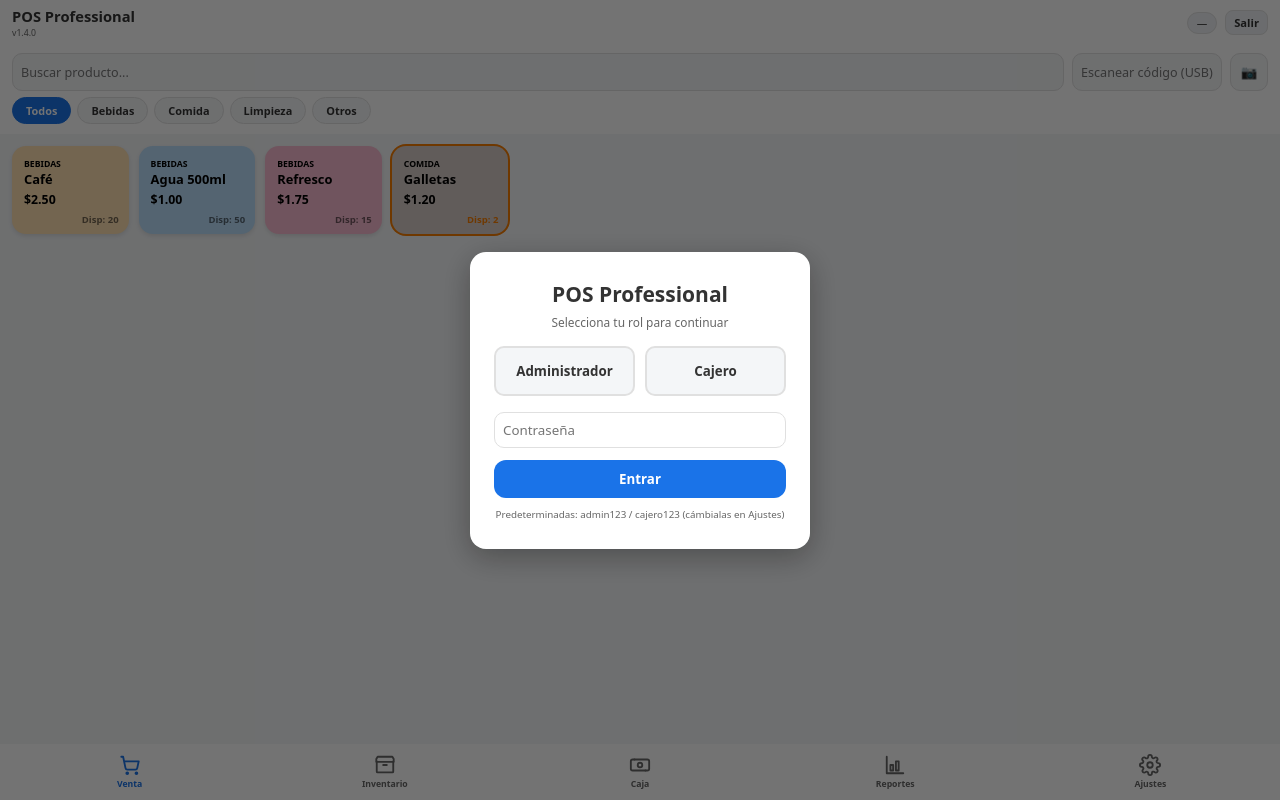
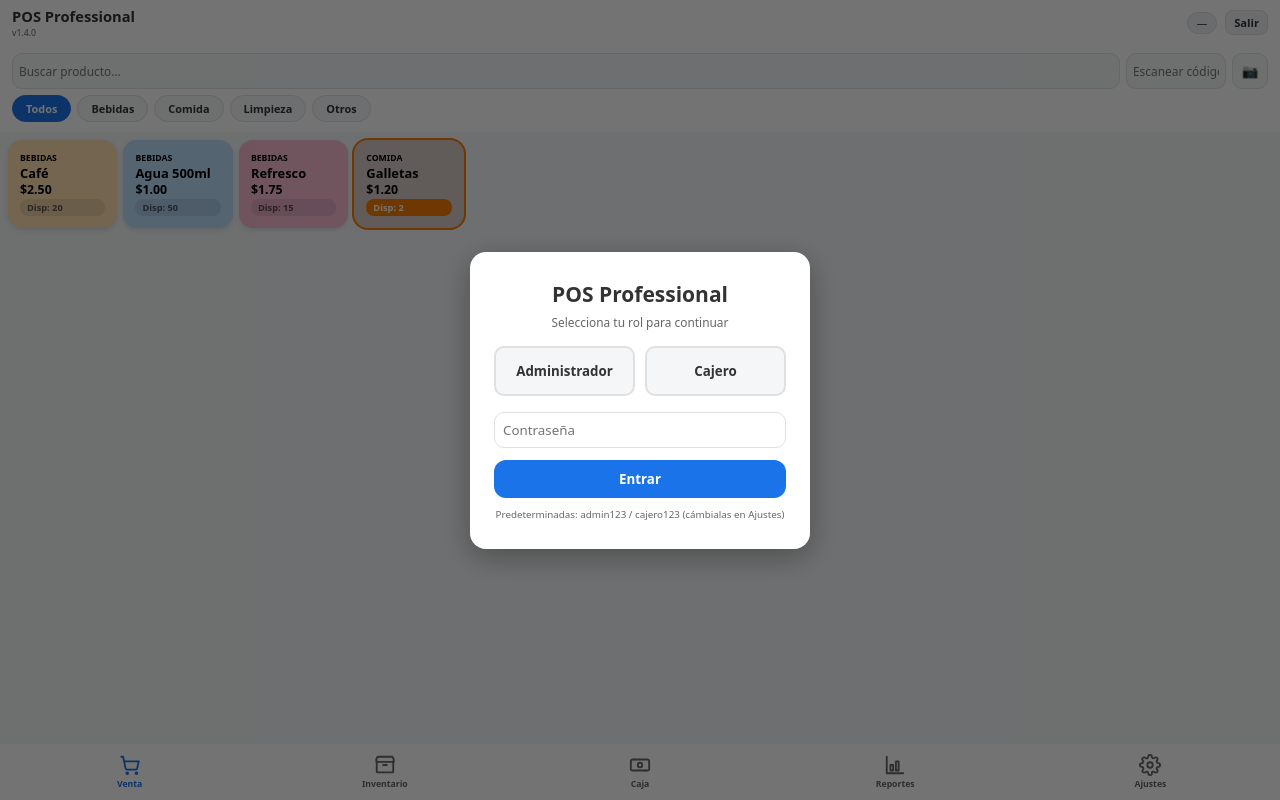
Before and after one commit to Disney95/Pos_pro, a website: page www/index.html in a window 1280 px wide. Drawn offline with Linux system fonts and the light colour scheme.

Commit message:
Add files via upload

```diff
--- a/www/css/style.css
+++ b/www/css/style.css
@@ -67,15 +67,16 @@
         /* VISTA POS / CATÁLOGO */
         #pos-view { flex-direction: column; height: 100%; position: relative; padding: 0; }
         .pos-toolbar { padding: 8px 12px; display: flex; flex-direction: column; gap: 6px; background: var(--bg-card); flex-shrink: 0; }
-        .search-row { display: flex; gap: 8px; }
-        .search-row input { flex: 1; padding: 8px; border: 1px solid var(--border-color); border-radius: 10px; background: var(--bg-primary); color: var(--text-main); font-size: 0.9rem; }
-        .btn-icon-scan { width: 38px; height: 38px; border-radius: 10px; border: 1px solid var(--border-color); background: var(--bg-primary); color: var(--text-main); cursor: pointer; flex-shrink: 0; display: flex; align-items: center; justify-content: center; }
+        .search-row { display: flex; gap: 6px; }
+        .search-row input { flex: 1; min-width: 0; padding: 8px 6px; border: 1px solid var(--border-color); border-radius: 10px; background: var(--bg-primary); color: var(--text-main); font-size: 0.85rem; }
+        #barcodeInput { flex: 0 1 100px; max-width: 100px; }
+        .btn-icon-scan { width: 36px; height: 36px; border-radius: 10px; border: 1px solid var(--border-color); background: var(--bg-primary); color: var(--text-main); cursor: pointer; flex-shrink: 0; display: flex; align-items: center; justify-content: center; }
         .category-tabs { display: flex; gap: 6px; overflow-x: auto; padding-bottom: 2px; }
         .category-chip { padding: 5px 13px; border-radius: 16px; border: 1px solid var(--border-color); background: var(--bg-primary); color: var(--text-main); font-size: 0.78rem; font-weight: 600; white-space: nowrap; cursor: pointer; }
         .category-chip.active { background: var(--accent-color); color: white; border-color: var(--accent-color); }
 
-        .catalog-container { flex: 1; overflow-y: auto; padding: 12px; }
-        .grid-products { display: grid; grid-template-columns: repeat(auto-fill, minmax(110px, 1fr)); gap: 10px; }
+        .catalog-container { flex: 1; overflow-y: auto; padding: 8px; }
+        .grid-products { display: grid; grid-template-columns: repeat(auto-fill, minmax(100px, 1fr)); gap: 6px; }
 
         /* RECUADRO DE PRODUCTO Y STOCK ABAJO A LA DERECHA */
         .product-card {
@@ -97,7 +98,8 @@
         .product-card.stock-out { box-shadow: 0 0 0 2px var(--danger-color); opacity: 0.55; cursor: not-allowed; }
         .product-title { font-weight: bold; font-size: 0.92rem; line-height: 1.2; }
         .product-category-label { font-size: 0.62rem; text-transform: uppercase; font-weight: 700; margin-bottom: 2px; }
-        .product-price { font-weight: bold; font-size: 0.88rem; margin-top: 4px; }
+        .product-bottom-row { display: flex; align-items: center; justify-content: space-between; gap: 6px; margin-top: 6px; }
+        .product-price { font-weight: bold; font-size: 0.88rem; }
         /* El texto de la tarjeta siempre se fuerza a negro, sin importar el color de fondo ni el tema */
         .product-card .product-category-label,
         .product-card .product-title,
@@ -105,15 +107,16 @@
             color: #000000 !important;
         }
         .product-stock-tag {
-            position: absolute;
-            bottom: 8px;
-            right: 10px;
-            font-size: 0.68rem;
+            font-size: 0.66rem;
             font-weight: 700;
-            color: rgba(0,0,0,0.55);
+            color: rgba(0,0,0,0.6);
+            background: rgba(0,0,0,0.08);
+            padding: 2px 7px;
+            border-radius: 8px;
+            white-space: nowrap;
         }
-        .product-stock-tag.tag-low { color: var(--warning-color); }
-        .product-stock-tag.tag-out { color: var(--danger-color); }
+        .product-stock-tag.tag-low { color: #ffffff; background: var(--warning-color); }
+        .product-stock-tag.tag-out { color: #ffffff; background: var(--danger-color); }
 
         /* BOTÓN FLOTANTE DEL CARRITO DE COMPRAS */
         .floating-cart-btn {
```
